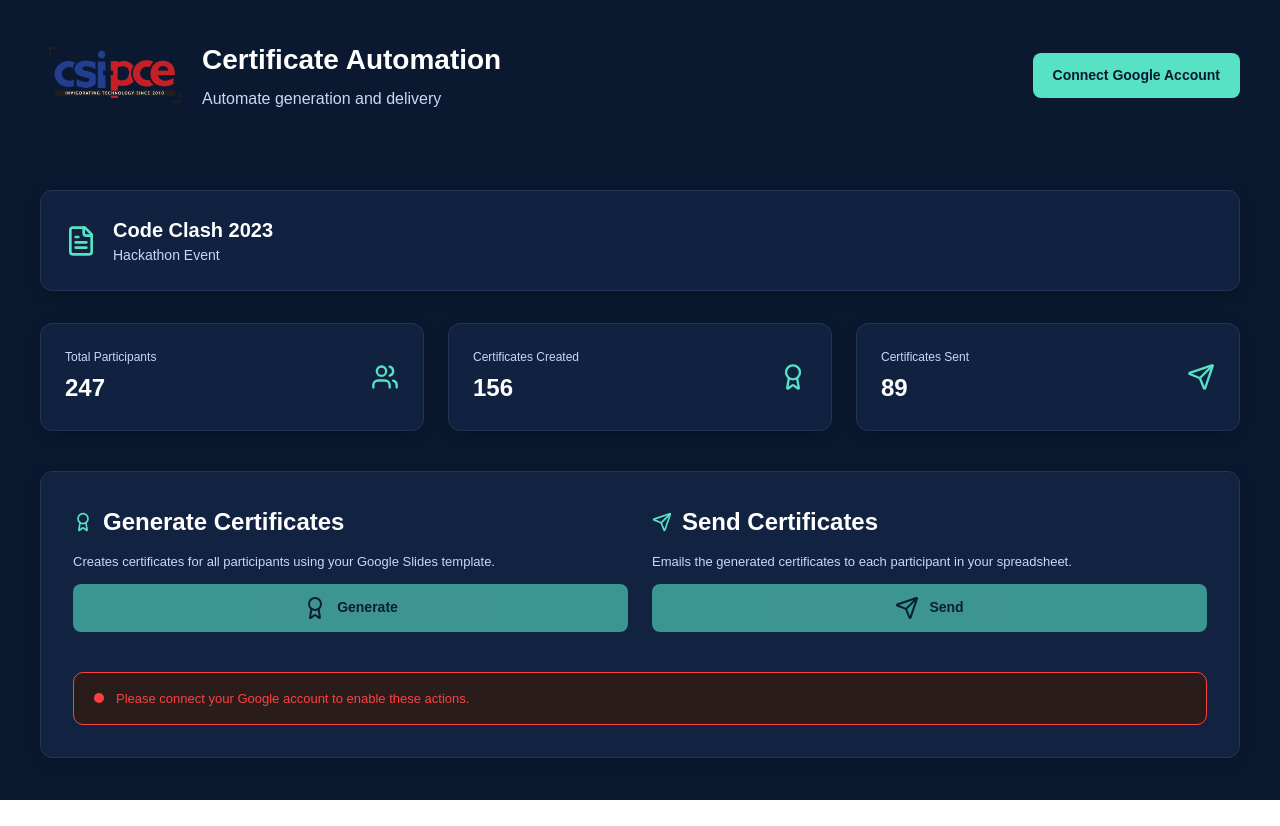
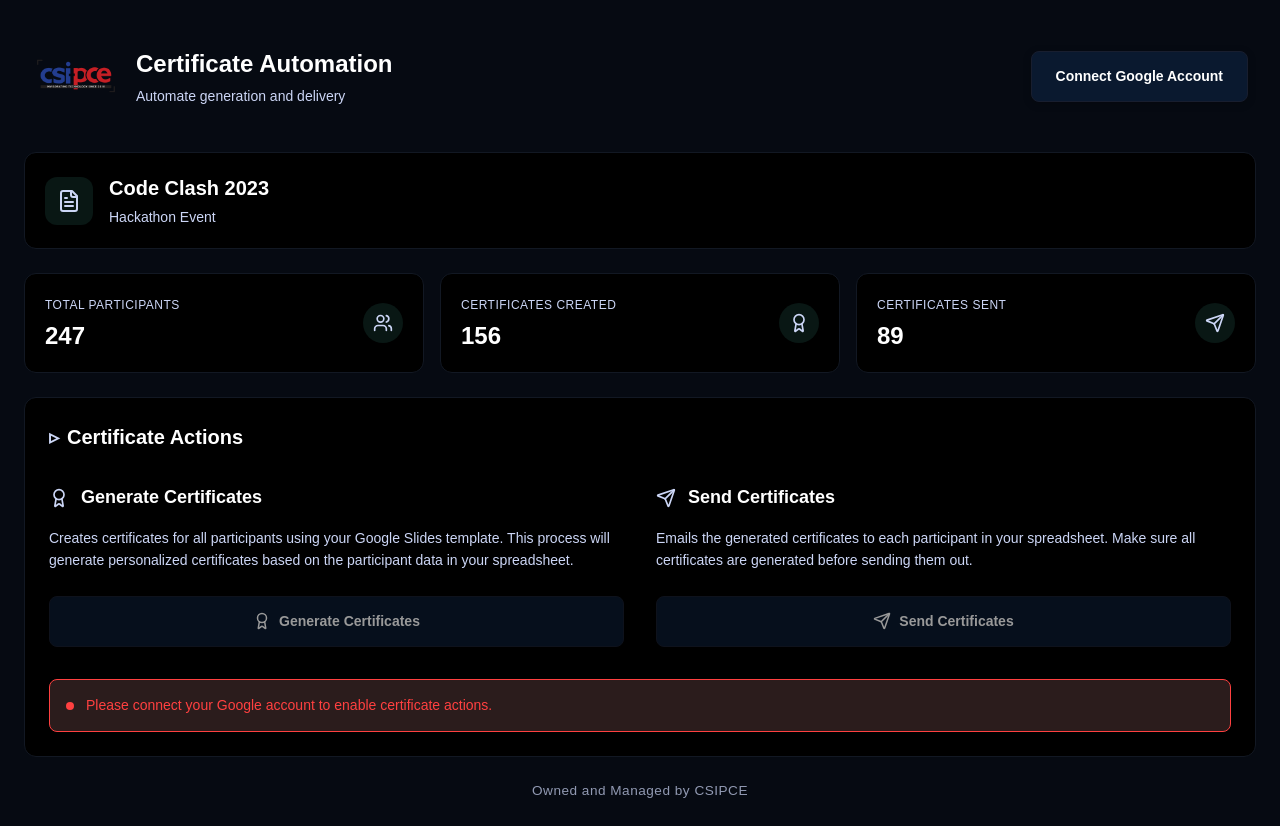
Before and after one commit to Abusha-Ansari/Cert-Automation, a Next.js app: page / in a window 1280 px wide. Before the commit the page ends 800 px from the top, so only its background shows below. Built offline with nearby package versions, Linux system fonts and the light colour scheme; no server answers.

Commit message:
refactor: update layout and styling for improved UI consistency and readability

```diff
--- a/app/layout.tsx
+++ b/app/layout.tsx
@@ -1,14 +1,9 @@
 import type { Metadata } from "next";
-import { Geist, Geist_Mono } from "next/font/google";
+import { Geist, Geist_Mono, Inconsolata } from "next/font/google";
 import "./globals.css";
 
-const geistSans = Geist({
-  variable: "--font-geist-sans",
-  subsets: ["latin"],
-});
-
-const geistMono = Geist_Mono({
-  variable: "--font-geist-mono",
+const inconsolata = Inconsolata({
+  variable: "--font-inconsolata",
   subsets: ["latin"],
 });
 
@@ -25,7 +20,7 @@ export default function RootLayout({
   return (
     <html lang="en">
       <body
-        className={`${geistSans.variable} ${geistMono.variable} antialiased`}
+        className={`${inconsolata.variable} ${inconsolata.className} antialiased`}
       >
         {children}
       </body>
--- a/app/page.tsx
+++ b/app/page.tsx
@@ -1,175 +1,206 @@
-"use client";
-import React, { useEffect, useState } from "react";
-import { Users, Award, FileText, Send } from "lucide-react";
+"use client"
+import type React from "react"
+import { useEffect, useState } from "react"
+import { Users, Award, FileText, Send } from "lucide-react"
 
 const COLORS = {
-  bg: "#0A192F",
+  bg: "#060a12",
   textPrimary: "#FFFFFF",
   textSecondary: "#CCD6F6",
-  accent: "#58E2C5",
-  cardBg: "#112240", // slightly lighter than bg
-  border: "#233554",
+  accent: "#0d192f",
+  cardBg: "#000000",
+  border: "#121823",
+  button: "#0A192F",
   error: "#FF4040",
-};
+}
 
 const layoutStyle: React.CSSProperties = {
   backgroundColor: COLORS.bg,
   minHeight: "100vh",
-  padding: "0 40px 40px 40px",
+  padding: "1.5rem",
   fontFamily: "sans-serif",
   color: COLORS.textPrimary,
-};
-
+  display: "flex",
+  flexDirection: "column",
+  gap: "1.5rem",
+}
 
 const headerStyle: React.CSSProperties = {
   display: "flex",
+  flexDirection: "column",
+  gap: "1rem",
+  padding: "0.5rem",
+  alignItems: "flex-start",
   justifyContent: "space-between",
-  alignItems: "center",
-  marginBottom: "40px",
-};
+}
 
-const cardStyle: React.CSSProperties = {
-  backgroundColor: COLORS.cardBg,
-  border: `1px solid ${COLORS.border}`,
-  borderRadius: "12px",
-  padding: "24px",
-  boxShadow: "0 4px 16px rgba(0,0,0,0.2)",
-};
+const mainContentStyle: React.CSSProperties = {
+  display: "grid",
+  gridTemplateColumns: "1fr",
+  gap: "1.5rem",
+  width: "100%",
+}
 
 const statGridStyle: React.CSSProperties = {
-  display: "flex",
-  gap: "24px",
-  flexWrap: "wrap",
-  marginBottom: "40px",
-};
+  display: "grid",
+  gridTemplateColumns: "repeat(auto-fit, minmax(250px, 1fr))",
+  gap: "1rem",
+}
 
 const buttonStyle = (disabled = false): React.CSSProperties => ({
-  padding: "12px 20px",
-  backgroundColor: COLORS.accent,
-  color: COLORS.bg,
+  padding: "0.875rem 1.5rem",
+  backgroundColor: COLORS.button,
+  color: COLORS.textPrimary,
   border: "none",
-  borderRadius: "8px",
+  borderRadius: "0.5rem",
   cursor: disabled ? "not-allowed" : "pointer",
   fontWeight: 600,
-  fontSize: "14px",
+  fontSize: "0.875rem",
   display: "flex",
   alignItems: "center",
   justifyContent: "center",
-  gap: "10px",
+  gap: "0.5rem",
   opacity: disabled ? 0.6 : 1,
-  transition: "transform 0.2s",
-});
+  transition: "all 0.2s ease",
+  width: "100%",
+  boxShadow: "0 2px 8px rgba(0,0,0,0.2)",
+})
 
 type ActionButtonProps = {
-  onClick: () => void;
-  loading: boolean;
-  disabled: boolean;
-  label: string;
-  icon: React.ComponentType<{
-    className?: string;
-    style?: React.CSSProperties;
-  }>;
-};
+  onClick: () => void
+  loading: boolean
+  disabled: boolean
+  label: string
+  icon: React.ComponentType<{ className?: string; style?: React.CSSProperties }>
+}
 
-const ActionButton = ({
-  onClick,
-  loading,
-  disabled,
-  label,
-  icon: Icon,
-}: ActionButtonProps) => (
+const ActionButton = ({ onClick, loading, disabled, label, icon: Icon }: ActionButtonProps) => (
   <button
     onClick={onClick}
     disabled={disabled || loading}
-    style={buttonStyle(disabled || loading)}
+    style={{
+      ...buttonStyle(disabled || loading),
+      transform: "translateY(0)",
+    }}
+    onMouseEnter={(e) => {
+      if (!disabled && !loading) {
+        e.currentTarget.style.transform = "translateY(-2px)"
+        e.currentTarget.style.boxShadow = "0 6px 20px rgba(88, 226, 197, 0.3)"
+      }
+    }}
+    onMouseLeave={(e) => {
+      e.currentTarget.style.transform = "translateY(0)"
+      e.currentTarget.style.boxShadow = "0 2px 8px rgba(0,0,0,0.2)"
+    }}
   >
     {loading ? (
       "Processing..."
     ) : (
       <>
-        <Icon style={{ color: COLORS.bg }} />
+        <Icon style={{ color: COLORS.textPrimary, width: "1.125rem", height: "1.125rem" }} />
         {label}
       </>
     )}
   </button>
-);
+)
 
 type StatCardProps = {
-  title: string;
-  value: string | number;
-  icon: React.ComponentType<{
-    className?: string;
-    style?: React.CSSProperties;
-  }>;
-};
+  title: string
+  value: string | number
+  icon: React.ComponentType<{ className?: string; style?: React.CSSProperties }>
+}
 
 const StatCard = ({ title, value, icon: Icon }: StatCardProps) => (
   <div
     style={{
-      ...cardStyle,
-      flex: "1 1 200px",
+      backgroundColor: COLORS.cardBg,
+      border: `1px solid ${COLORS.border}`,
+      borderRadius: "0.75rem",
+      padding: "1.25rem",
       display: "flex",
       justifyContent: "space-between",
       alignItems: "center",
+      transition: "all 0.2s ease",
+      minHeight: "100px",
+    }}
+    onMouseEnter={(e) => {
+      e.currentTarget.style.transform = "translateY(-2px)"
+      e.currentTarget.style.borderColor = COLORS.textSecondary
+    }}
+    onMouseLeave={(e) => {
+      e.currentTarget.style.transform = "translateY(0)"
+      e.currentTarget.style.borderColor = COLORS.border
     }}
   >
     <div>
       <p
         style={{
           color: COLORS.textSecondary,
-          fontSize: "12px",
-          marginBottom: "4px",
+          fontSize: "0.75rem",
+          marginBottom: "0.5rem",
+          textTransform: "uppercase",
+          letterSpacing: "0.5px",
+          fontWeight: 500,
         }}
       >
         {title}
       </p>
-      <p style={{ fontSize: "24px", fontWeight: "bold" }}>{value}</p>
+      <p style={{ fontSize: "1.5rem", fontWeight: "bold", lineHeight: "1.2" }}>{value}</p>
     </div>
-    <Icon style={{ color: COLORS.accent, width: 28, height: 28 }} />
+    <div
+      style={{
+        backgroundColor: "rgba(88, 226, 197, 0.1)",
+        borderRadius: "50%",
+        width: "2.5rem",
+        height: "2.5rem",
+        display: "flex",
+        alignItems: "center",
+        justifyContent: "center",
+      }}
+    >
+      <Icon style={{ color: COLORS.textSecondary, width: "1.25rem", height: "1.25rem" }} />
     </div>
-);
+  </div>
+)
 
 interface TokenData {
-  accessToken: string;
-  refreshToken: string;
-  loggedIn: boolean;
+  accessToken: string
+  refreshToken: string
+  loggedIn: boolean
 }
 
 export default function CertificateDashboard() {
-  const [loggedIn, setLoggedIn] = useState(false);
-  const [token, setToken] = useState<TokenData | null>(null);
-  const [sheetName, setSheetName] = useState("");
-  const [eventName, setEventName] = useState("");
-  const [tempFolderId, setTempFolderId] = useState("");
-  const [slideTemplateId, setSlideTemplateId] = useState("");
-  const [spreadsheetId, setSpreadsheetId] = useState("");
-  const [loading, setLoading] = useState({ create: false, send: false });
+  const [loggedIn, setLoggedIn] = useState(false)
+  const [token, setToken] = useState<TokenData | null>(null)
+  const [sheetName, setSheetName] = useState("")
+  const [eventName, setEventName] = useState("")
+  const [tempFolderId, setTempFolderId] = useState("")
+  const [slideTemplateId, setSlideTemplateId] = useState("")
+  const [spreadsheetId, setSpreadsheetId] = useState("")
+  const [loading, setLoading] = useState({ create: false, send: false })
 
   useEffect(() => {
     fetch("/api/auth/status")
       .then((res) => res.json())
       .then((data) => {
-        setLoggedIn(data.loggedIn);
-        setToken(data);
+        setLoggedIn(data.loggedIn)
+        setToken(data)
       })
-      .catch(() => setLoggedIn(false));
+      .catch(() => setLoggedIn(false))
 
-    const urlParams = new URLSearchParams(window.location.search);
-    if (urlParams.get("sheet")) setSheetName(urlParams.get("sheet") || "");
-    if (urlParams.get("event")) setEventName(urlParams.get("event") || "");
-    if (urlParams.get("tempFolder"))
-      setTempFolderId(urlParams.get("tempFolder") || "");
-    if (urlParams.get("slideTemplate"))
-      setSlideTemplateId(urlParams.get("slideTemplate") || "");
-    if (urlParams.get("sheetId"))
-      setSpreadsheetId(urlParams.get("sheetId") || "");
-  }, []);
+    const urlParams = new URLSearchParams(window.location.search)
+    if (urlParams.get("sheet")) setSheetName(urlParams.get("sheet") || "")
+    if (urlParams.get("event")) setEventName(urlParams.get("event") || "")
+    if (urlParams.get("tempFolder")) setTempFolderId(urlParams.get("tempFolder") || "")
+    if (urlParams.get("slideTemplate")) setSlideTemplateId(urlParams.get("slideTemplate") || "")
+    if (urlParams.get("sheetId")) setSpreadsheetId(urlParams.get("sheetId") || "")
+  }, [])
 
-  const startAuth = () => (window.location.href = "/api/auth/start");
+  const startAuth = () => (window.location.href = "/api/auth/start")
 
   const handleCreate = async () => {
-    if (!loggedIn) return alert("Please authorize with Google first");
-    setLoading((l) => ({ ...l, create: true }));
+    if (!loggedIn) return alert("Please authorize with Google first")
+    setLoading((l) => ({ ...l, create: true }))
     const res = await fetch("/api/create-certificates", {
       method: "POST",
       headers: { "Content-Type": "application/json" },
@@ -182,16 +213,16 @@ export default function CertificateDashboard() {
         sheet_ID: spreadsheetId,
         delete_old: true,
       }),
-    });
-    const result = await res.json();
-    setLoading((l) => ({ ...l, create: false }));
-    if (!res.ok || result.error) return alert(`❌ ${result.error}`);
-    alert("✅ Certificates created!");
-  };
+    })
+    const result = await res.json()
+    setLoading((l) => ({ ...l, create: false }))
+    if (!res.ok || result.error) return alert(`❌ ${result.error}`)
+    alert("✅ Certificates created!")
+  }
 
   const handleSend = async () => {
-    if (!loggedIn) return alert("Please authorize with Google first");
-    setLoading((l) => ({ ...l, send: true }));
+    if (!loggedIn) return alert("Please authorize with Google first")
+    setLoading((l) => ({ ...l, send: true }))
     const res = await fetch("/api/send-certificates", {
       method: "POST",
       headers: { "Content-Type": "application/json" },
@@ -201,57 +232,106 @@ export default function CertificateDashboard() {
         event_name: eventName,
         sheet_ID: spreadsheetId,
       }),
-    });
-    const result = await res.json();
-    setLoading((l) => ({ ...l, send: false }));
-    if (!res.ok || result.error) return alert(`❌ ${result.error}`);
-    alert("✅ Certificates sent!");
-  };
+    })
+    const result = await res.json()
+    setLoading((l) => ({ ...l, send: false }))
+    if (!res.ok || result.error) return alert(`❌ ${result.error}`)
+    alert("✅ Certificates sent!")
+  }
 
   return (
     <div style={layoutStyle}>
       {/* Header */}
       <div style={headerStyle}>
-        <div style={{ display: "flex", alignItems: "center", gap: 12 }}>
+        <div style={{ display: "flex", alignItems: "center", gap: "1rem", width: "100%" }}>
           <img
-            src="/csi-pce-logo.png" // Replace with the actual filename
+            src="/csi-pce-logo.png"
             alt="Company Logo"
-            style={{ width: 150, height: 150, borderRadius: 6 }}
+            style={{ width: "5.5rem", height: "5.5rem", borderRadius: "0.5rem" }}
           />
-          <div>
-            <h1 style={{ fontSize: 28, fontWeight: 700 }}>
-              Certificate Automation
-            </h1>
-            <p style={{ color: COLORS.textSecondary, marginTop: 6 }}>
+          <div style={{ flex: 1 }}>
+            <h1 style={{ fontSize: "1.5rem", fontWeight: 700, margin: 0 }}>Certificate Automation</h1>
+            <p style={{ color: COLORS.textSecondary, marginTop: "0.25rem", fontSize: "0.875rem" }}>
               Automate generation and delivery
             </p>
           </div>
-        </div>
+
           <div>
           {!loggedIn ? (
-            <button style={buttonStyle()} onClick={startAuth}>
+            <button
+              style={buttonStyle()}
+              onClick={startAuth}
+              onMouseEnter={(e) => {
+                e.currentTarget.style.transform = "translateY(-2px)"
+                e.currentTarget.style.boxShadow = "0 6px 20px rgba(88, 226, 197, 0.3)"
+              }}
+              onMouseLeave={(e) => {
+                e.currentTarget.style.transform = "translateY(0)"
+                e.currentTarget.style.boxShadow = "0 2px 8px rgba(0,0,0,0.2)"
+              }}
+            >
               Connect Google Account
             </button>
           ) : (
-            <p style={{ color: COLORS.accent, fontWeight: "bold" }}>
-              ✅ Connected
-            </p>
+            <div
+              style={{
+                display: "flex",
+                alignItems: "center",
+                gap: "0.5rem",
+                backgroundColor: "rgba(220, 149, 8, 0.1)",
+                padding: "0.75rem 1.25rem",
+                borderRadius: "0.5rem",
+                border: `1px solid ${COLORS.border}`,
+                width: "100%",
+                justifyContent: "center",
+              }}
+            >
+              <div
+                style={{
+                  width: "0.5rem",
+                  height: "0.5rem",
+                  borderRadius: "50%",
+                  backgroundColor: COLORS.textSecondary,
+                }}
+              />
+              <span style={{ color: COLORS.textSecondary, fontWeight: 600 }}>Connected</span>
+            </div>
           )}
+        </div>
         </div>
       </div>
 
       {/* Event Info Card */}
-      <div style={{ ...cardStyle, marginBottom: 32 }}>
-        <div style={{ display: "flex", alignItems: "center", gap: 16 }}>
-          <FileText style={{ color: COLORS.accent, width: 32, height: 32 }} />
-          <div>
-            <h2 style={{ fontSize: 20, fontWeight: "bold" }}>
-              Code Clash 2023
-            </h2>
-            <p style={{ color: COLORS.textSecondary, fontSize: 14 }}>
-              Hackathon Event
+      <div
+        style={{
+          backgroundColor: COLORS.cardBg,
+          border: `1px solid ${COLORS.border}`,
+          borderRadius: "0.75rem",
+          padding: "1.25rem",
+          display: "flex",
+          alignItems: "center",
+          gap: "1rem",
+          width: "100%",
+        }}
+      >
+        <div
+          style={{
+            backgroundColor: "rgba(88, 226, 197, 0.1)",
+            borderRadius: "0.75rem",
+            padding: "0.75rem",
+            display: "flex",
+            alignItems: "center",
+            justifyContent: "center",
+            flexShrink: 0,
+          }}
+        >
+          <FileText style={{ color: COLORS.textSecondary, width: "1.5rem", height: "1.5rem" }} />
+        </div>
+        <div style={{ flex: 1 }}>
+          <h2 style={{ fontSize: "1.25rem", fontWeight: 600, margin: 0 }}>{eventName || "Code Clash 2023"}</h2>
+          <p style={{ color: COLORS.textSecondary, fontSize: "0.875rem", marginTop: "0.25rem" }}>
+            {sheetName || "Hackathon Event"}
           </p>
-          </div>
         </div>
       </div>
 
@@ -262,110 +342,86 @@ export default function CertificateDashboard() {
         <StatCard title="Certificates Sent" value="89" icon={Send} />
       </div>
 
-      {/* Actions */}
+      {/* Main Content */}
+      <div style={mainContentStyle}>
+        {/* Actions Section */}
         <div
           style={{
-          ...cardStyle,
-          width: "100%",
-          padding: "32px",
+            backgroundColor: COLORS.cardBg,
+            border: `1px solid ${COLORS.border}`,
+            borderRadius: "0.75rem",
+            padding: "1.5rem",
             display: "flex",
             flexDirection: "column",
-          gap: 32,
-          backgroundColor: "#122341", // slightly more contrast
+            gap: "2rem",
           }}
         >
-        {/* Header */}
-        {/* <div style={{ display: "flex", flexDirection: "column", gap: 6 }}>
-    <h3 style={{ fontSize: 24, fontWeight: 700, margin: 0 }}>
-      🛠️ Certificate Actions
-    </h3>
-    <p style={{ color: COLORS.textSecondary, fontSize: 14, maxWidth: 600 }}>
-      These tools let you generate and email certificates for your participants.
-      Make sure your sheet and template IDs are configured correctly.
-    </p>
-  </div> */}
-
-        {/* Action Row */}
-        <div
+          <h2
             style={{
+              fontSize: "1.25rem",
+              fontWeight: 600,
               display: "flex",
-            gap: 24,
-            flexWrap: "wrap",
-            justifyContent: "space-between",
+              alignItems: "center",
+              gap: "0.5rem",
             }}
           >
+            <span style={{ color: COLORS.textSecondary }}>▹</span> Certificate Actions
+          </h2>
+
+        <div style={{ display: "flex", gap: "2rem", flexWrap: "wrap" }}>
           {/* Generate Certificates */}
-          <div
-            style={{
-              flex: "1 1 320px",
-              minWidth: 280,
-              display: "flex",
-              flexDirection: "column",
-              gap: 12,
-            }}
-          >
-            <div style={{ display: "flex", alignItems: "center", gap: 10 }}>
-              <Award style={{ color: COLORS.accent, width: 20, height: 20 }} />
-              <h3 style={{ fontSize: 24, fontWeight: 700, margin: 0 }}>
-                Generate Certificates
-              </h3>
+          <div style={{ flex: 1, minWidth: 280 }}>
+            <div style={{ display: "flex", alignItems: "center", gap: "0.75rem", marginBottom: "1rem" }}>
+              <Award style={{ color: COLORS.textSecondary, width: "1.25rem", height: "1.25rem" }} />
+              <h3 style={{ fontSize: "1.125rem", fontWeight: 600, margin: 0 }}>Generate Certificates</h3>
             </div>
             <p
               style={{
           color: COLORS.textSecondary,
-                fontSize: 13,
-                lineHeight: 1.5,
+          fontSize: "0.875rem",
+          lineHeight: "1.6",
+          marginBottom: "1.5rem",
               }}
             >
-              Creates certificates for all participants using your Google Slides
-              template.
+              Creates certificates for all participants using your Google Slides template. This process will
+              generate personalized certificates based on the participant data in your spreadsheet.
             </p>
             <ActionButton
-              onClick={() =>
-                window.confirm("Generate certificates for all participants?") &&
-                handleCreate()
-              }
+              onClick={() => window.confirm("Generate certificates for all participants?") && handleCreate()}
               loading={loading.create}
               disabled={!loggedIn}
-              label="Generate"
+              label="Generate Certificates"
               icon={Award}
             />
           </div>
+          <style>{`
+            button {
+              border: 1.5px solid #181e2f !important;
+            }
+          `}</style>
 
           {/* Send Certificates */}
-          <div
-            style={{
-              flex: "1 1 320px",
-              minWidth: 280,
-              display: "flex",
-              flexDirection: "column",
-              gap: 12,
-            }}
-          >
-            <div style={{ display: "flex", alignItems: "center", gap: 10 }}>
-              <Send style={{ color: COLORS.accent, width: 20, height: 20 }} />
-              <h3 style={{ fontSize: 24, fontWeight: 700, margin: 0 }}>
-                Send Certificates
-              </h3>
+          <div style={{ flex: 1, minWidth: 280 }}>
+            <div style={{ display: "flex", alignItems: "center", gap: "0.75rem", marginBottom: "1rem" }}>
+              <Send style={{ color: COLORS.textSecondary, width: "1.25rem", height: "1.25rem" }} />
+              <h3 style={{ fontSize: "1.125rem", fontWeight: 600, margin: 0 }}>Send Certificates</h3>
             </div>
             <p
               style={{
                 color: COLORS.textSecondary,
-                fontSize: 13,
-                lineHeight: 1.5,
+                fontSize: "0.875rem",
+                lineHeight: "1.6",
+                marginBottom: "1.5rem",
               }}
             >
-              Emails the generated certificates to each participant in your
-              spreadsheet.
+              Emails the generated certificates to each participant in your spreadsheet. Make sure all certificates
+              are generated before sending them out.
             </p>
             <ActionButton
-              onClick={() =>
-                window.confirm("Send certificates to all participants?") &&
-                handleSend()
-              }
+              onClick={() => window.confirm("Send certificates to all participants?") && handleSend()}
               loading={loading.send}
               disabled={!loggedIn}
-              label="Send"
+              label="Send Certificates"
               icon={Send}
             />
           </div>
@@ -377,28 +433,49 @@ export default function CertificateDashboard() {
               style={{
                 backgroundColor: "#2B1C1C",
                 border: `1px solid ${COLORS.error}`,
-              borderRadius: 10,
-              padding: "16px 20px",
+                borderRadius: "0.5rem",
+                padding: "1rem",
                 display: "flex",
                 alignItems: "center",
-              gap: 12,
-              marginTop: 8,
+                gap: "0.75rem",
               }}
             >
-            <span
+              <div
                 style={{
                   backgroundColor: COLORS.error,
-                width: 10,
-                height: 10,
+                  width: "0.5rem",
+                  height: "0.5rem",
                   borderRadius: "50%",
+                  flexShrink: 0,
                 }}
               />
-            <p style={{ color: COLORS.error, fontSize: 13, margin: 0 }}>
-              Please connect your Google account to enable these actions.
+              <p
+                style={{
+                  color: COLORS.error,
+                  fontSize: "0.875rem",
+                  margin: 0,
+                  lineHeight: "1.4",
+                }}
+              >
+                Please connect your Google account to enable certificate actions.
               </p>
             </div>
           )}
         </div>
       </div>
-  );
+       <div
+      style={{
+        // marginTop: "2rem",
+        textAlign: "center",
+        color: COLORS.textSecondary,
+        fontSize: "0.85rem",
+        opacity: 0.7,
+        letterSpacing: "0.5px",
+      }}
+    >
+      Owned and Managed by CSIPCE
+    </div>
+    </div>
+
+  )
 }
```
Lines whose indentation alone changed are shown as unchanged.
